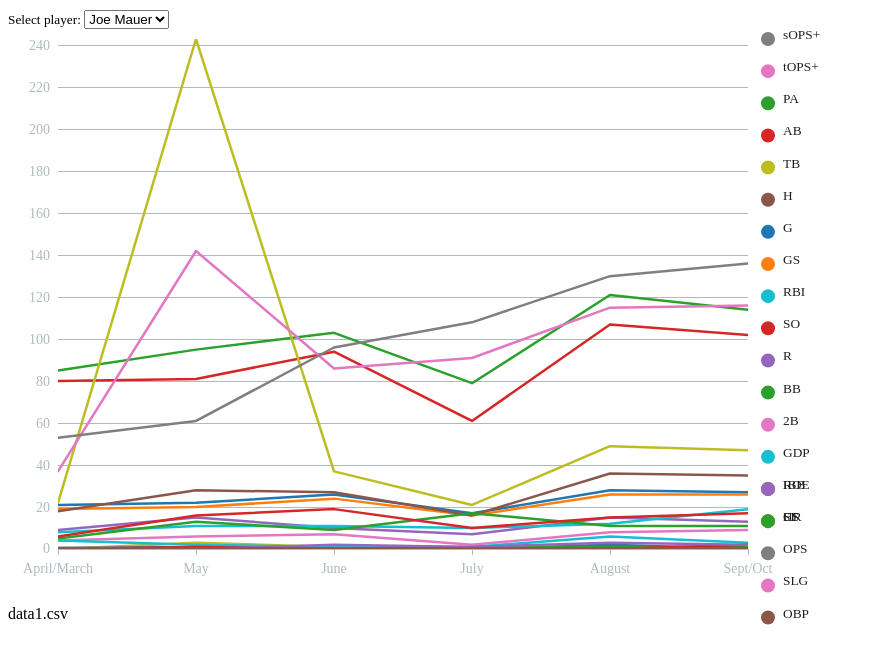
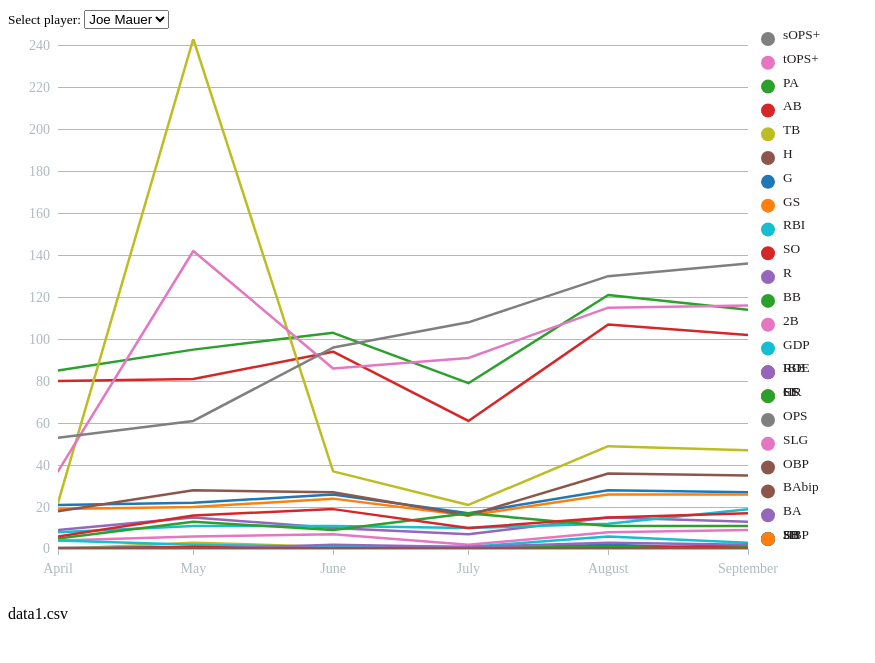
Before and after one commit to val2018/batting-avg, a plain HTML site: page index.html in a window 1280 px wide. Shown: the part 89-752 px from the top of the page, without its empty margins (0-875 px from the left). Drawn offline with nearby package versions, Linux system fonts and the light colour scheme; a web font is replaced by a local one.

Commit message:
22 of 28 dots appear

```diff
--- a/data1.csv
+++ b/data1.csv
@@ -1,7 +1,7 @@
 Player,Split,G,GS,PA,AB,R,H,2B,3B,HR,RBI,SB,CS,BB,SO,BA,OBP,SLG,OPS,TB,GDP,HBP,SH,SF,IBB,ROE,BAbip,tOPS+,sOPS+
-Joe Mauer,April/March,21,19,85,80,9,18,4,0,0,8,0,0,5,6,.225,.271,.275,.546,22,4,0,0,0,0,0,.243,37,53
-Joe Mauer,May,22,20,95,81,15,28,6,0,3,11,0,0,13,16,.346,.442,.531,.973,243,2,1,0,0,1,0,.403,142,61
-Joe Mauer,June,26,24,103,94,10,27,7,0,1,11,1,0,9,19,.287,.350,.394,.743,37,1,0,0,0,0,2,.351,86,96
-Joe Mauer,July,17,16,79,61,7,16,2,0,1,10,0,0,17,10,.262,.418,.344,.762,21,1,0,0,1,0,1,.294,91,108
-Joe Mauer,August,28,26,121,107,15,36,8,1,1,12,1,0,11,15,.336,.405,.458,.863,49,6,2,0,1,0,3,.380,115,130
-Joe Mauer,Sept/Oct,27,26,114,102,13,35,9,0,1,19,0,1,11,17,.343,.404,.461,.864,47,3,0,0,1,2,2,.400,116,136
+Joe Mauer,4/1/17,21,19,85,80,9,18,4,0,0,8,0,0,5,6,.225,.271,.275,.546,22,4,0,0,0,0,0,.243,37,53
+Joe Mauer,5/1/17,22,20,95,81,15,28,6,0,3,11,0,0,13,16,.346,.442,.531,.973,243,2,1,0,0,1,0,.403,142,61
+Joe Mauer,6/1/17,26,24,103,94,10,27,7,0,1,11,1,0,9,19,.287,.350,.394,.743,37,1,0,0,0,0,2,.351,86,96
+Joe Mauer,7/1/17,17,16,79,61,7,16,2,0,1,10,0,0,17,10,.262,.418,.344,.762,21,1,0,0,1,0,1,.294,91,108
+Joe Mauer,8/1/17,28,26,121,107,15,36,8,1,1,12,1,0,11,15,.336,.405,.458,.863,49,6,2,0,1,0,3,.380,115,130
+Joe Mauer,9/1/17,27,26,114,102,13,35,9,0,1,19,0,1,11,17,.343,.404,.461,.864,47,3,0,0,1,2,2,.400,116,136
--- a/index.html
+++ b/index.html
@@ -58,13 +58,13 @@
 
         //define your year format here, first for the x scale, then if the date is displayed in tooltips
 
-        //var parseDate = d3.time.format("%m/%d/%y").parse; // VH
+        var parseDate = d3.time.format("%m/%d/%y").parse;
         var formatDate = d3.time.format("%b %d, '%y");
 
         //create an SVG
         var svg = d3.select("#graphic").append("svg")
                 .attr("width", width + margin.left + margin.right)
-                .attr("height", height + margin.top + margin.bottom)
+                .attr("height", 700)//height + margin.top + margin.bottom)
                 .append("g")
                 .attr("transform", "translate(" + margin.left + "," + margin.top + ")");
 
@@ -128,47 +128,21 @@
             var linedata = color.domain().map(function(name) {
                 return {name: name,
                     values: data.map(function(d) {
-                        return {name:name, Split: transformDate(d.Split), value: parseFloat(d[name],10)};
+                        return {name:name, Split: parseDate(d.Split), value: parseFloat(d[name],10)};
                     })
                 };
             });
 
-//            TODO: change to switch statement
-            function transformDate(dateOriginal) {
-                if (dateOriginal == "April/March"){
-                    return "April/March";
-                }
-                if (dateOriginal == "May"){
-                    return "May";
-                }
-                if (dateOriginal == "June"){
-                    return "June";
-                }
-                if (dateOriginal == "July"){
-                    return "July";
-                }
-                if (dateOriginal == "August"){
-                    return "August";
-                }
-                if (dateOriginal == "Sept/Oct"){
-                    return "Sept/Oct";
-                }
-
-            }
             //make an empty variable to stash the last values into so i can sort the legend
             var lastvalues=[];
 
             //setup the x and y scales
-//            var x = d3.time.scale()
-//            var x = d3.scale.linear()
-//                    .domain([
-//                        d3.min(linedata, function(c) { return d3.min(c.values, function(v) { return v.date; }); }),
-//                        d3.max(linedata, function(c) { return d3.max(c.values, function(v) { return v.date; }); })
-//                    ])
-//                    .range([0, width]);
-            var x = d3.scale.ordinal()
-                    .domain(['April/March', 'May', 'June', 'July', 'August', 'Sept/Oct'])
-                    .rangePoints([0, width]);
+            var x = d3.time.scale()
+                    .domain([
+                        d3.min(linedata, function(c) { return d3.min(c.values, function(v) { return v.Split; }); }),
+                        d3.max(linedata, function(c) { return d3.max(c.values, function(v) { return v.Split; }); })
+                    ])
+                    .range([0, width]);
 
             var y = d3.scale.linear()
                     .domain([
@@ -329,8 +303,8 @@
             //create a scale to pass the legend items through
             var legendscale= d3.scale.ordinal()
                     .domain(lastvalues)
-//                    .range([0,30,60,90,120,150,180,210]);
-                      .rangePoints([0,675]);
+                    //.range([0,30,60,90,120,150,180,210]);
+                    .rangePoints([0,500]);
 
             //actually add the circles to the created legend container
             legendEnter.append('circle')
```
